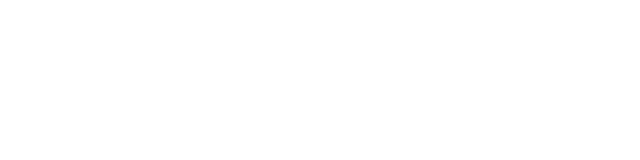
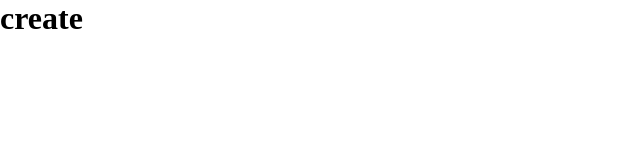
Before and after one commit to L3DataOps/Alpha3.3, a React (Create React App) app: page /create-case in a window 1280 px wide. Before the commit this address had no page. Shown: the top 160 px of the page, without its empty margins (0-640 px from the left). Built offline with nearby package versions, Linux system fonts and the light colour scheme.

Commit message:
Added Create Case JSX

```diff
--- a/src/App.js
+++ b/src/App.js
@@ -4,6 +4,7 @@
 
 // pages & components
 import Home from './pages/Home';
+import CreateCase from './pages/CreateCase';
 
 
 function App() {
@@ -17,6 +18,10 @@
               path="/"
               element={true ? <Home /> : <Navigate to="/login" />}
             />
+            <Route
+              path="/create-case"
+              element={true ? <CreateCase /> : <Navigate to="/login" />}
+            />
 
           </Routes>
         </div>
--- /dev/null
+++ b/src/pages/CreateCase.jsx
@@ -0,0 +1,9 @@
+const CreateCase = () => {
+    return (
+        <div className="create">
+            <h1>create</h1>
+        </div>
+     );
+}
+
+export default CreateCase;
```
